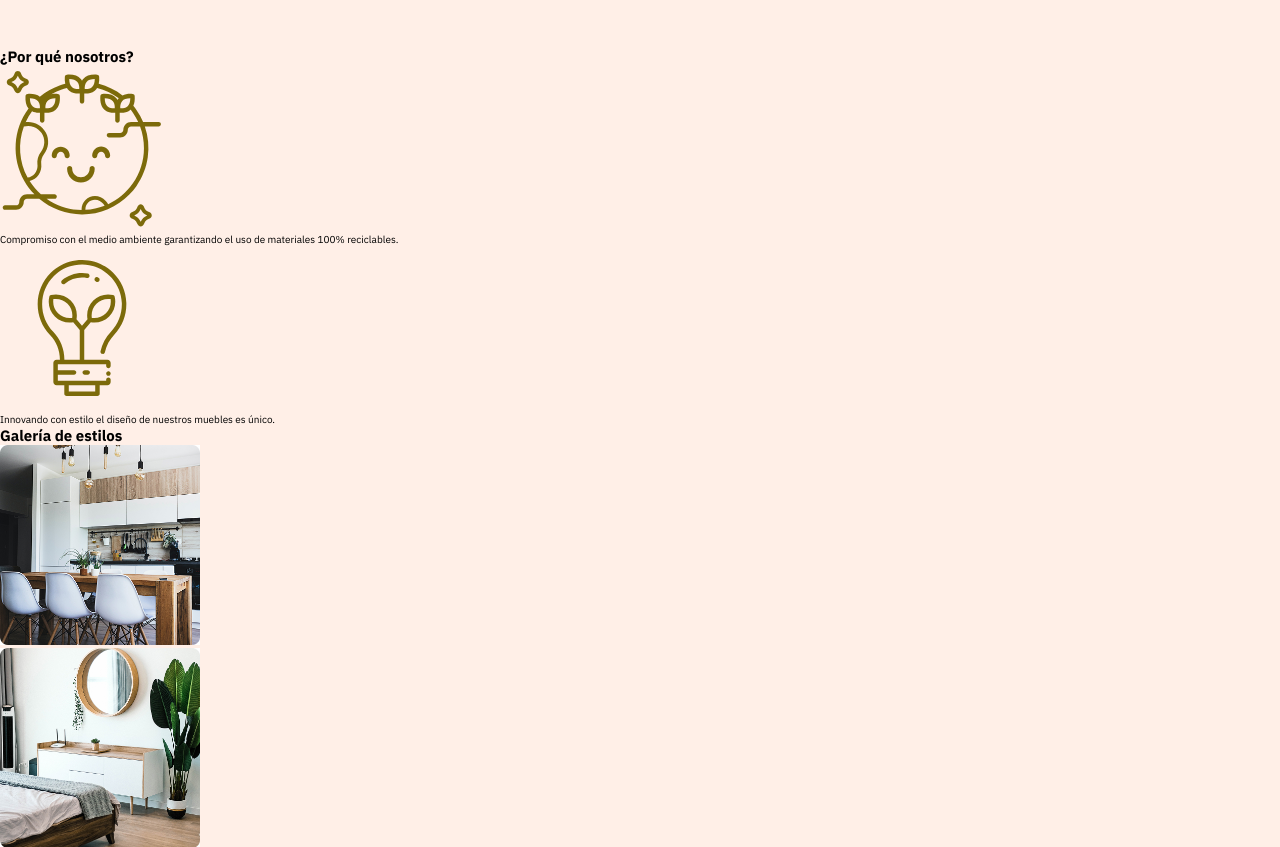
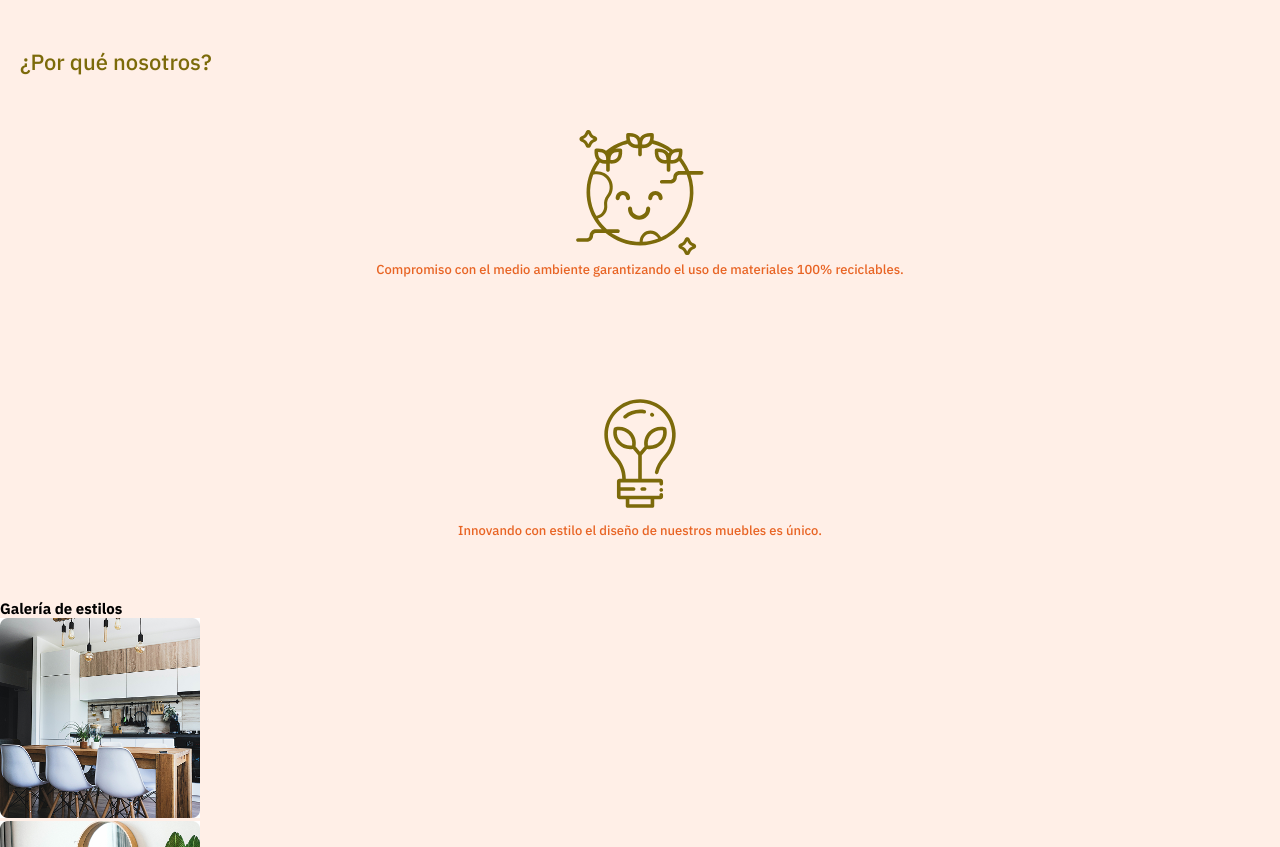
Before and after one commit to Bayronoc/ecoStore, a plain HTML site: page index.html in a window 1280 px wide. Shown: the part 1533-2380 px from the top of the page. Drawn offline with Linux system fonts and the light colour scheme.

Commit message:
Finalización de la sección why junto con algunos cambios en las variables root de colores

```diff
--- a/scss/styles.scss
+++ b/scss/styles.scss
@@ -3,6 +3,7 @@
 $primary-color: #FFEFE7;
 $text-color-primary: #7C6A0A;
 $text-color-secondary: white;
+$color-tercenary: #FA9500;
 $theme-green: #BABD8D;
 $theme-pink: #FFDAC6;
 $font-IBM: "IBM Plex Sans", sans-serif;
@@ -164,7 +165,7 @@ body {
             width: 50vw;
             max-width: 20rem;
             align-self: center;
-            background-color: #FA9500;
+            background-color: $color-tercenary;
             border: none;
             border-radius: 2rem;
             padding: 1rem;
@@ -201,7 +202,41 @@ body {
 
 .section-why {
     &__title {
+        width: 50%;
+        margin: 5rem 2rem;
+        font-size: 2.2rem;
+        font-weight: 500;
+        color: $text-color-primary;
+    }
 
+    &__points {
+        display: flex;
+        flex-direction: column;
+        gap: 8rem;
+        margin: 3rem;
+        text-align: center;
+
+        .section-why__point {
+            display: flex;
+            flex-direction: column;
+            justify-content: center;
+            align-items: center;
+            margin-bottom: 3rem;
+
+            .section-why__icon {
+                img {
+                    width: 80%;
+                    height: 80%;
+                }
+            }
+
+            .section-why__text {
+                width: 50vw;
+                color: #E86424;
+                font-size: 1.3rem;
+                font-weight: 500;
+            }
+        }
     }
 }
 
```
Also changed, not shown: css/styles.css, 1 other file.
